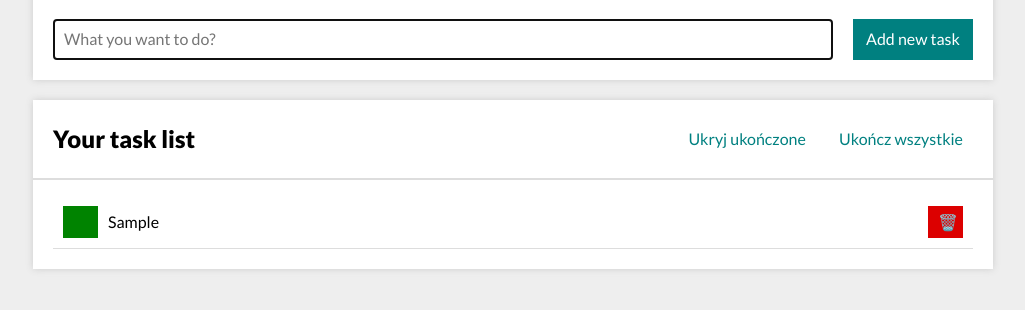
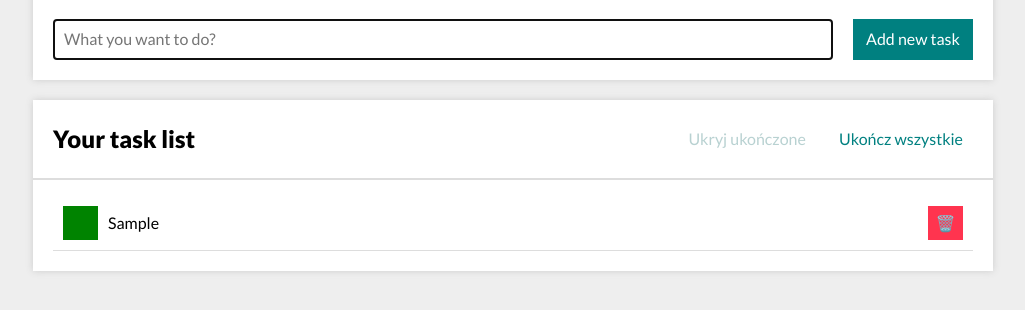
Before and after one commit to Kacpe1R/List-to-do, a plain HTML site: page index.html in a window 1280 px wide. Both pictures are taken after typing "Sample" into the empty fields and a click on the button "Add new task". Shown: the part 170-480 px from the top of the page, without its empty margins (127-1152 px from the left). Drawn offline with nearby package versions, Linux system fonts and the light colour scheme.

Commit message:
button disable function added

```diff
--- a/css/section.css
+++ b/css/section.css
@@ -67,11 +67,7 @@
     }
 }
 
-.section__button--disabled {
-    color: #ccc;
-    cursor: non-allowed;
+.section__button:disabled {
+    color: hsla(180, 22%, 62%, 0.603);
+    cursor: default;
 }
-
-.section__button--disabled:hover {
-    color: #ccc;
-}
--- a/css/tasks.css
+++ b/css/tasks.css
@@ -22,7 +22,7 @@
 }
 
 .task__button {
-    padding: 7px 10px;
+    padding: 8px 5px;
 	background-color: rgb(0, 131, 0);
 	border: none;
 	color: #fff;
@@ -35,13 +35,18 @@
     background-color: rgb(28, 161, 26);
 }
 
+.task__button:active {
+    border: 1px outset black;
+    transition: none;
+}
+
 .task__button--remove {
-    background-color: rgb(220, 0, 0);
+    background-color: rgb(255, 52, 79);
     cursor: pointer;
 }
 
 .task__button--remove:hover {
-    background-color: rgb(255, 0, 0);
+    background-color: rgb(255, 52, 110);
 }
 
 .taskDone {
--- a/index.html
+++ b/index.html
@@ -9,6 +9,8 @@
     <link rel="stylesheet" href="https://cdnjs.cloudflare.com/ajax/libs/normalize/8.0.1/normalize.min.css"
         integrity="sha512-NhSC1YmyruXifcj/KFRWoC561YpHpc5Jtzgvbuzx5VozKpWvQ+4nXhPdFgmx8xqexRcpAglTj9sIBWINXa8x5w=="
         crossorigin="anonymous" referrerpolicy="no-referrer" />
+    <link rel="preconnect" href="https://fonts.googleapis.com">
+    <link rel="preconnect" href="https://fonts.gstatic.com" crossorigin>
     <link rel="stylesheet" href="css/main.css">
     <link rel="stylesheet" href="css/header.css">
     <link rel="stylesheet" href="css/section.css">
```
